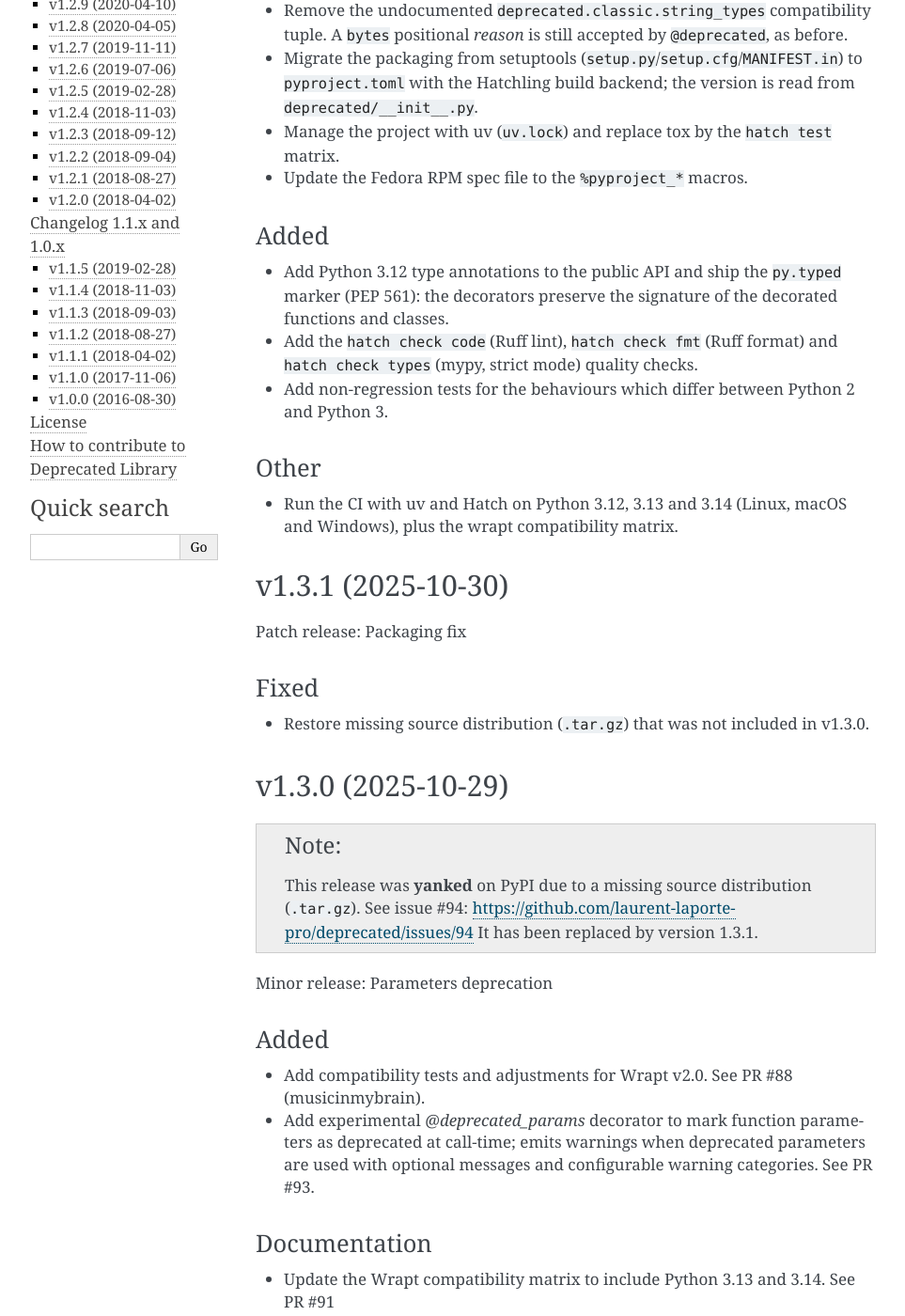
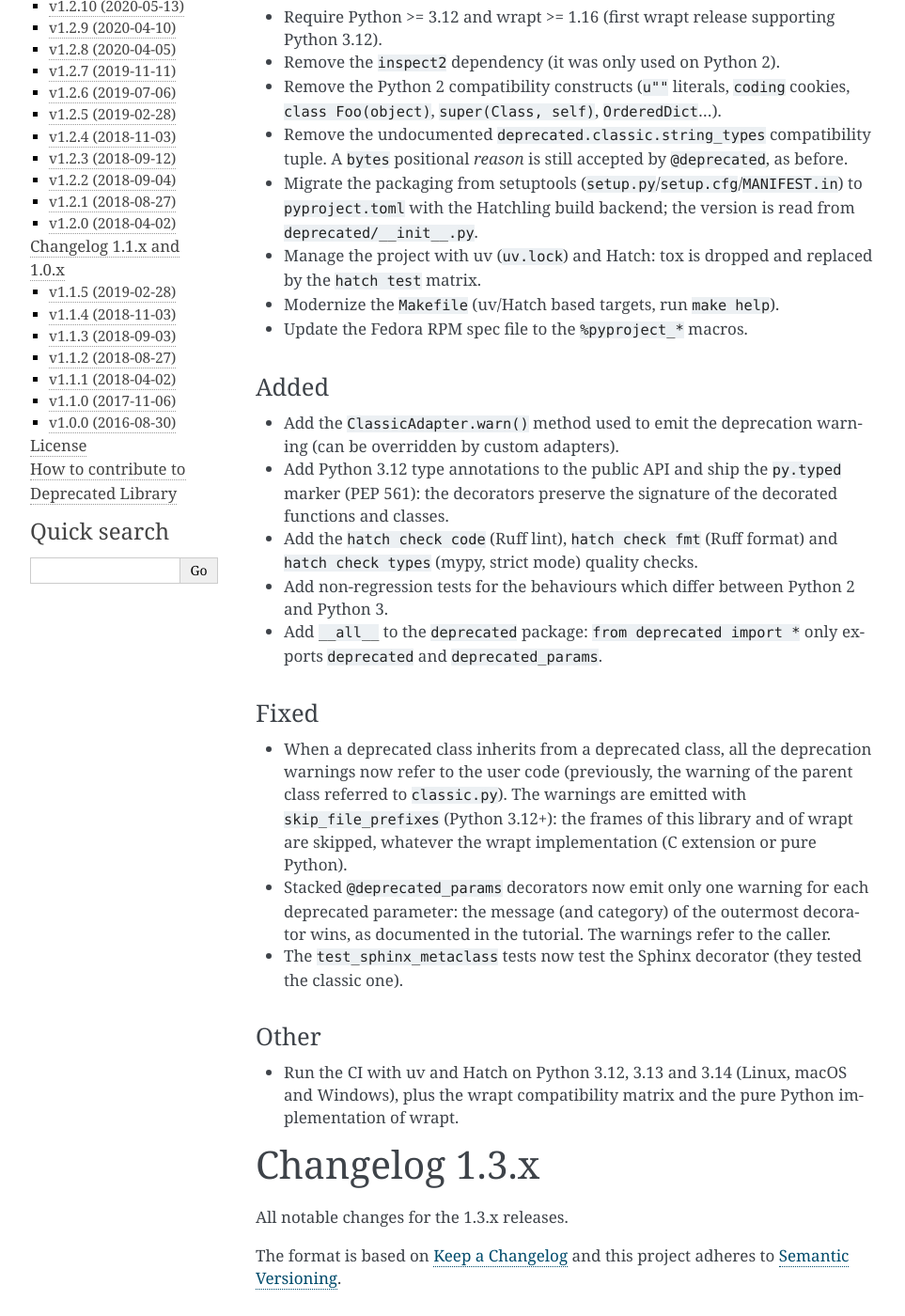
Before and after one commit to laurent-laporte-pro/deprecated, a Sphinx documentation site: the page built from docs/source/changelog.rst, in a window 1280 px wide and 1400 px high, scrolled down 637 px. Shown: the whole window at 94% size, without its empty margins (148-1111 px from the left). Built offline with Sphinx 7.4.7, drawn with Linux system fonts in a browser that asks for light colours; some of the changed text lies outside the part shown.

Commit message:
chore: bump the version to 3.0.0
The major version 3 matches Python 3 (there is no 2.x release).
The 1.3.x changelog is archived in CHANGELOG-1.3.rst.

Co-Authored-By: Claude Opus 5.5 <noreply@anthropic.com>
Claude-Session: https://claude.ai/code/session_01RCorxpJJ6uzzSnZQkxtWW9

```diff
--- /dev/null
+++ b/CHANGELOG-1.3.rst
@@ -0,0 +1,48 @@
+===============
+Changelog 1.3.x
+===============
+
+All notable changes for the 1.3.x releases.
+
+The format is based on `Keep a Changelog <https://keepachangelog.com/en/1.0.0/>`_
+and this project adheres to `Semantic Versioning <https://semver.org/spec/v2.0.0.html>`_.
+
+
+v1.3.1 (2025-10-30)
+===================
+
+Patch release: Packaging fix
+
+Fixed
+-----
+
+- Restore missing source distribution (``.tar.gz``) that was not included in v1.3.0.
+
+
+v1.3.0 (2025-10-29)
+===================
+
+.. note::
+
+    This release was **yanked** on PyPI due to a missing source distribution (``.tar.gz``).
+    See issue #94: https://github.com/laurent-laporte-pro/deprecated/issues/94
+    It has been replaced by version 1.3.1.
+
+Minor release: Parameters deprecation
+
+Added
+-----
+
+- Add compatibility tests and adjustments for Wrapt v2.0. See PR #88 (musicinmybrain).
+
+- Add experimental `@deprecated_params` decorator to mark function parameters as deprecated at call-time; emits warnings when deprecated parameters are used with optional messages and configurable warning categories. See PR #93.
+
+Documentation
+-------------
+
+- Update the Wrapt compatibility matrix to include Python 3.13 and 3.14. See PR #91
+
+Changed
+-------
+
+- Limit test coverage collection to the dedicated ``coverage`` tox environment to avoid collecting coverage across all test environments and reduce cross-environment coverage noise. See PR #92.
--- a/CHANGELOG.rst
+++ b/CHANGELOG.rst
@@ -8,15 +8,19 @@ The format is based on `Keep a Changelog <https://keepachangelog.com/en/1.0.0/>`
 and this project adheres to `Semantic Versioning <https://semver.org/spec/v2.0.0.html>`_.
 
 
-Unreleased
-==========
+v3.0.0 (unreleased)
+===================
 
-Python 3.12+ modernization
+Major release: Python 3.12+ modernization
 
 .. warning::
 
     This release drops the support of Python 2.7 and of Python 3 versions older than 3.12.
     Use Deprecated 1.3.x on these versions.
+
+.. note::
+
+    There is no 2.x release: the major version 3 was chosen to match Python 3.
 
 Changed
 -------
@@ -30,60 +34,38 @@ Changed
 - Migrate the packaging from setuptools (``setup.py``/``setup.cfg``/``MANIFEST.in``) to
   ``pyproject.toml`` with the Hatchling build backend; the version is read from
   ``deprecated/__init__.py``.
-- Manage the project with uv (``uv.lock``) and replace tox by the ``hatch test`` matrix.
+- Manage the project with uv (``uv.lock``) and Hatch: tox is dropped and replaced
+  by the ``hatch test`` matrix.
+- Modernize the ``Makefile`` (uv/Hatch based targets, run ``make help``).
 - Update the Fedora RPM spec file to the ``%pyproject_*`` macros.
 
 Added
 -----
 
+- Add the ``ClassicAdapter.warn()`` method used to emit the deprecation warning
+  (can be overridden by custom adapters).
 - Add Python 3.12 type annotations to the public API and ship the ``py.typed`` marker (PEP 561):
   the decorators preserve the signature of the decorated functions and classes.
 - Add the ``hatch check code`` (Ruff lint), ``hatch check fmt`` (Ruff format)
   and ``hatch check types`` (mypy, strict mode) quality checks.
 - Add non-regression tests for the behaviours which differ between Python 2 and Python 3.
+- Add ``__all__`` to the ``deprecated`` package: ``from deprecated import *`` only exports
+  ``deprecated`` and ``deprecated_params``.
+
+Fixed
+-----
+
+- When a deprecated class inherits from a deprecated class, all the deprecation warnings now refer
+  to the user code (previously, the warning of the parent class referred to ``classic.py``).
+  The warnings are emitted with ``skip_file_prefixes`` (Python 3.12+): the frames of this library
+  and of wrapt are skipped, whatever the wrapt implementation (C extension or pure Python).
+- Stacked ``@deprecated_params`` decorators now emit only one warning for each deprecated
+  parameter: the message (and category) of the outermost decorator wins, as documented
+  in the tutorial. The warnings refer to the caller.
+- The ``test_sphinx_metaclass`` tests now test the Sphinx decorator (they tested the classic one).
 
 Other
 -----
 
 - Run the CI with uv and Hatch on Python 3.12, 3.13 and 3.14 (Linux, macOS and Windows),
-  plus the wrapt compatibility matrix.
-
-
-v1.3.1 (2025-10-30)
-===================
-
-Patch release: Packaging fix
-
-Fixed
------
-
-- Restore missing source distribution (``.tar.gz``) that was not included in v1.3.0.
-
-
-v1.3.0 (2025-10-29)
-===================
-
-.. note::
-
-    This release was **yanked** on PyPI due to a missing source distribution (``.tar.gz``).
-    See issue #94: https://github.com/laurent-laporte-pro/deprecated/issues/94
-    It has been replaced by version 1.3.1.
-
-Minor release: Parameters deprecation
-
-Added
------
-
-- Add compatibility tests and adjustments for Wrapt v2.0. See PR #88 (musicinmybrain).
-
-- Add experimental `@deprecated_params` decorator to mark function parameters as deprecated at call-time; emits warnings when deprecated parameters are used with optional messages and configurable warning categories. See PR #93.
-
-Documentation
--------------
-
-- Update the Wrapt compatibility matrix to include Python 3.13 and 3.14. See PR #91
-
-Changed
--------
-
-- Limit test coverage collection to the dedicated ``coverage`` tox environment to avoid collecting coverage across all test environments and reduce cross-environment coverage noise. See PR #92.
+  plus the wrapt compatibility matrix and the pure Python implementation of wrapt.
--- a/deprecated/__init__.py
+++ b/deprecated/__init__.py
@@ -6,7 +6,7 @@ Python ``@deprecated`` decorator to deprecate old python classes, functions or m
 
 """
 
-__version__ = "1.3.1"
+__version__ = "3.0.0"
 __author__ = "Laurent LAPORTE <laurent.laporte.pro@gmail.com>"
 __date__ = "2025-10-30"
 __credits__ = "(c) Laurent LAPORTE"
--- a/docs/source/changelog.rst
+++ b/docs/source/changelog.rst
@@ -1,3 +1,4 @@
 .. include:: ../../CHANGELOG.rst
+.. include:: ../../CHANGELOG-1.3.rst
 .. include:: ../../CHANGELOG-1.2.rst
 .. include:: ../../CHANGELOG-1.1.rst
--- a/docs/source/conf.py
+++ b/docs/source/conf.py
@@ -61,7 +61,7 @@ author = 'Marcos CARDOSO & Laurent LAPORTE'
 # built documents.
 #
 # The full version, including alpha/beta/rc tags.
-release = "1.3.1"
+release = "3.0.0"
 # The short X.Y version.
 version = release.rpartition('.')[0]
 
--- a/docs/source/installation.rst
+++ b/docs/source/installation.rst
@@ -9,7 +9,7 @@ Python Version
 Our project supports Python 3.12 and newer versions.
 We recommend using the latest version of Python 3 whenever possible.
 
-.. versionchanged:: Unreleased
+.. versionchanged:: 3.0.0
    Support for Python 2.7 and Python 3 versions older than 3.12 has been dropped.
    Use Deprecated 1.3.x on these versions.
 
@@ -68,7 +68,7 @@ The quality checks and the test matrix are run with `Hatch`_ (installed with ``u
 *   ``hatch check types`` type-checks the code with mypy,
 *   ``hatch test --all`` runs the test suite on all supported Python and wrapt versions.
 
-`bump2version`_ is used to update all version strings in the source code (``uvx bump2version patch``),
+`bump2version`_ is used to update all version strings in the source code (``make bump-patch``),
 and `sphinx`_ to build the documentation (see :file:`docs/requirements.txt`).
 
 .. _uv: https://docs.astral.sh/uv/
```
Also changed, not shown: other parts of CHANGELOG.rst (+1 -1 lines), .bumpversion.cfg, docs/source/_static/rusty-tools-background.svg, 1 other file.
